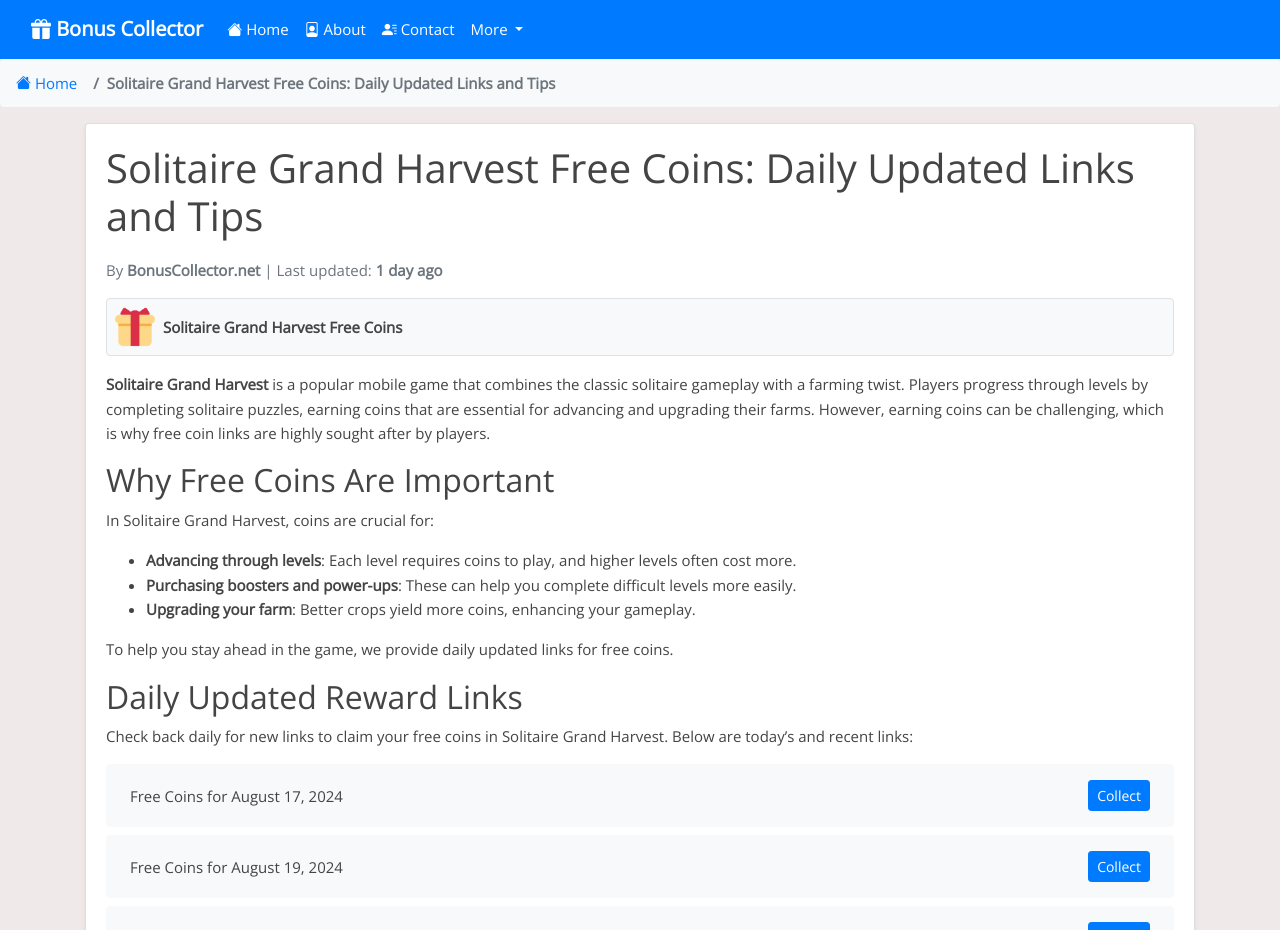
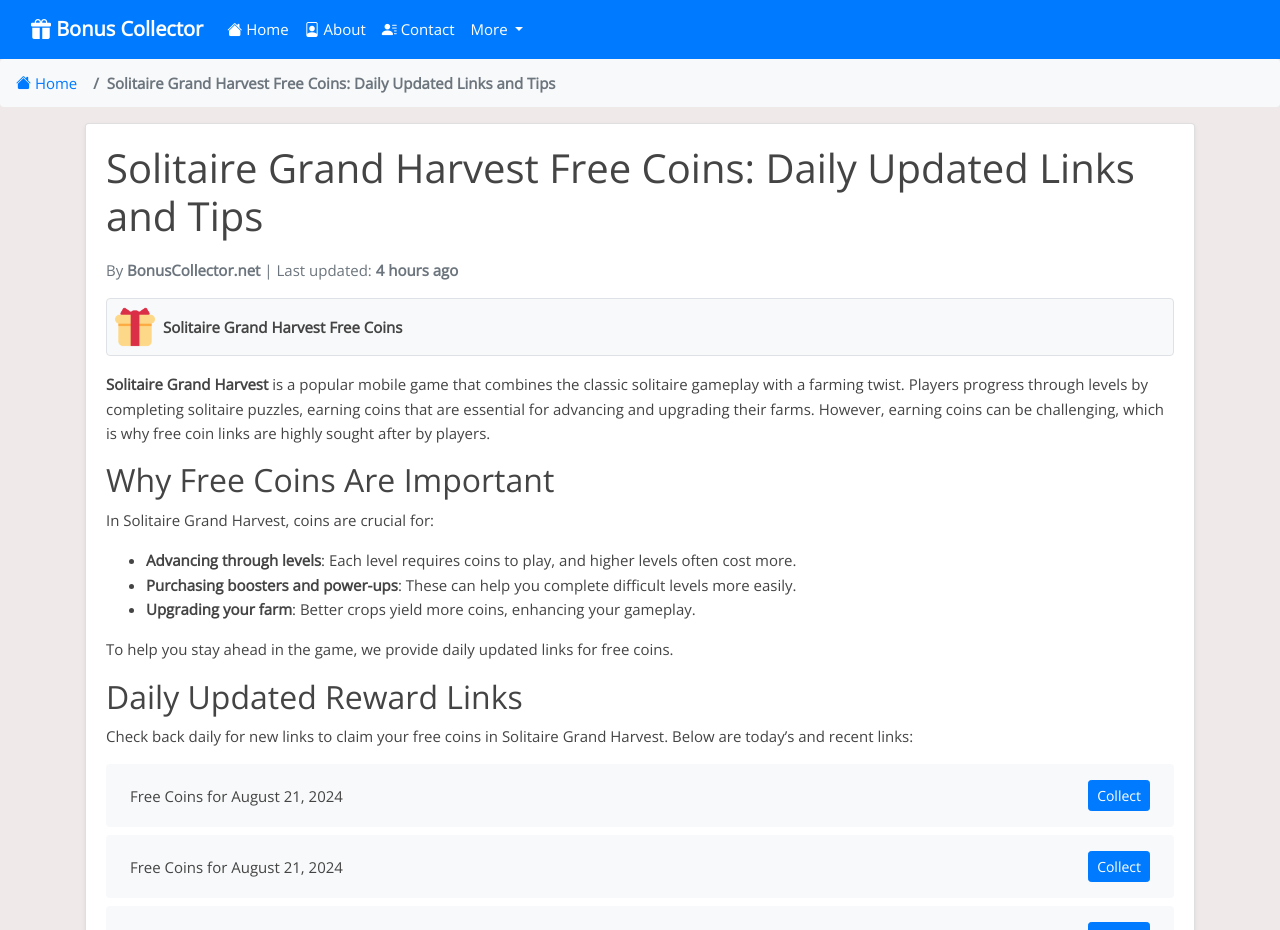
Before and after one commit to Prollad99/bs-net, a Jekyll site: the page built from _posts/2024-08-07-solitaire-grand-harvest.md, in a window 1280 px wide and 1400 px high. Shown: the top 930 px of the window. Built offline with Jekyll 4.4.1, drawn with Linux system fonts in a browser that asks for light colours; nearby versions of some CDN libraries; comment, search, counter and statistics services are not loaded; some of the changed text lies outside the part shown.

Commit message:
Update solitaire-grand-harvest reward links and last modified date

```diff
--- a/_data/include_files.yml
+++ b/_data/include_files.yml
@@ -77,7 +77,7 @@
   last_modified: 2024-08-21 03:22:32
 
 solitaire-grand-harvest.html:
-  last_modified: 2024-08-20 12:39:51
+  last_modified: 2024-08-21 12:37:42
 
 gold-fish-slots.html:
   last_modified: 2024-08-21 03:22:31
--- a/_includes/solitaire-grand-harvest.html
+++ b/_includes/solitaire-grand-harvest.html
@@ -1,4 +1,12 @@
 <ul class="list-group mt-3 mb-4">
+  <li class="list-group-item d-flex justify-content-between align-items-center">
+    <span>Free Coins for August 21, 2024</span>
+    <a href="https://grandharvest.onelink.me/CT7t/9gxg0dva" class="btn btn-primary btn-sm">Collect</a>
+  </li>
+  <li class="list-group-item d-flex justify-content-between align-items-center">
+    <span>Free Coins for August 21, 2024</span>
+    <a href="https://grandharvest.onelink.me/CT7t/g9qnfa54" class="btn btn-primary btn-sm">Collect</a>
+  </li>
   <li class="list-group-item d-flex justify-content-between align-items-center">
     <span>Free Coins for August 17, 2024</span>
     <a href="https://grandharvest.onelink.me/CT7t/tk5n57ti" class="btn btn-primary btn-sm">Collect</a>
@@ -391,12 +399,4 @@
     <span>Free Coins for August 7, 2024</span>
     <a href="http://grandharvest.onelink.me/CT7t/c681ok03" class="btn btn-primary btn-sm">Collect</a>
   </li>
-  <li class="list-group-item d-flex justify-content-between align-items-center">
-    <span>Free Coins for August 7, 2024</span>
-    <a href="https://grandharvest.onelink.me/CT7t/0d3f2qij" class="btn btn-primary btn-sm">Collect</a>
-  </li>
-  <li class="list-group-item d-flex justify-content-between align-items-center">
-    <span>Free Coins for August 7, 2024</span>
-    <a href="https://grandharvest.onelink.me/CT7t/kfj5l52y" class="btn btn-primary btn-sm">Collect</a>
-  </li>
 </ul>
```
Also changed, not shown: links-json/solitaire-grand-harvest.json (+8 -8 lines).
